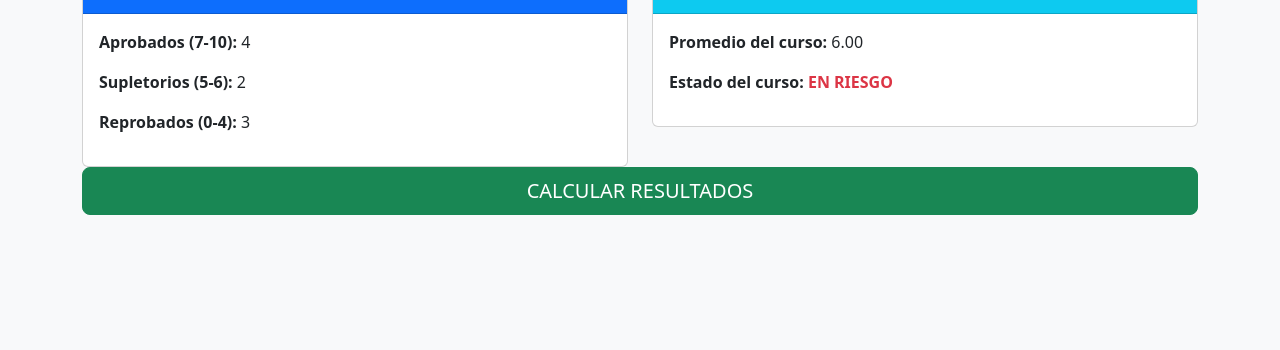
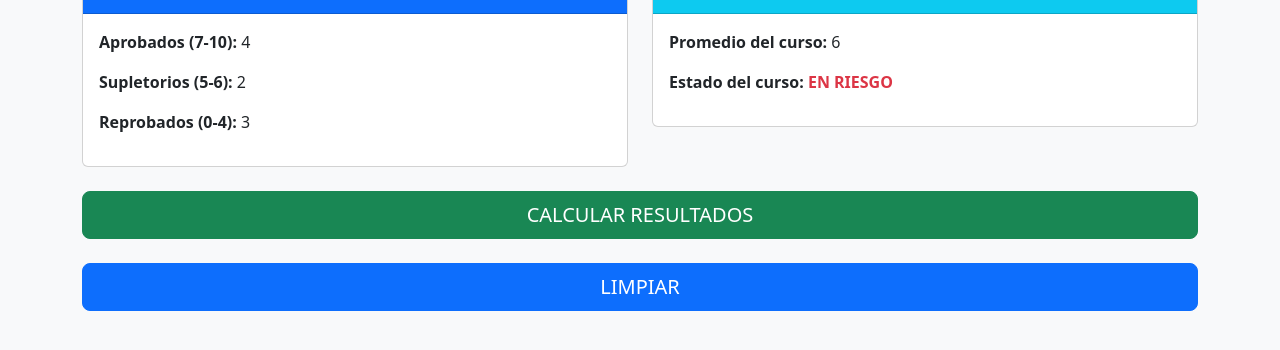
Before and after one commit to Mario-Anrrango/SISTEMA_EVALUACION_ESTUDIANTES_27815, a website built with Vite: page index.html in a window 1280 px wide. Both pictures are taken after a click on the button "CALCULAR RESULTADOS". Shown: the part 286-636 px from the top of the page. Built offline with nearby package versions, Linux system fonts and the light colour scheme; files whose address does not match are found by name.

Commit message:
Implementacion de boton limpiar

```diff
--- a/index.html
+++ b/index.html
@@ -74,6 +74,8 @@
             </div>
         </div>
 
+        <br>
+
         <div class="d-grid gap-2">
             <button
                 type="button"
@@ -85,6 +87,19 @@
             </button>
         </div>
 
+        <br>
+
+        <div class="d-grid gap-2">
+            <button
+                type="button"
+                name=""
+                id="btn_limpiar"
+                class="btn btn-primary btn-lg"
+            >
+                LIMPIAR
+            </button>
+        </div>
+
 
     </div>
 
--- a/public/js/sistema_estudiantes.js
+++ b/public/js/sistema_estudiantes.js
@@ -2,11 +2,7 @@ var nombres_estudiantes = ["Maria", "Juan", "Marco", "Rosa", "Felipe", "Daniela"
 var notas_estudiantes = [8, 4, 10, 6, 3, 9, 5, 7, 2];
 
 var btn_calcular = document.getElementById('btn_calcular');
-
-var aprobados = 0;
-var supletorios = 0;
-var reprobados = 0;
-var suma_total = 0;
+var btn_limpiar = document.getElementById('btn_limpiar');
 
 notas_estudiantes.forEach(function(nota, posicion) {
     let id_celda = "nota_" + nombres_estudiantes[posicion].toLowerCase();
@@ -15,6 +11,12 @@ notas_estudiantes.forEach(function(nota, posicion) {
 });
 
 btn_calcular.addEventListener('click', function() {
+
+    var aprobados = 0;
+    var supletorios = 0;
+    var reprobados = 0;
+    var suma_total = 0;
+    var promedio = 0;
 
     notas_estudiantes.forEach(function(nota){
     suma_total = suma_total + nota;
@@ -27,7 +29,7 @@ btn_calcular.addEventListener('click', function() {
     }
     })
 
-    var promedio = suma_total / notas_estudiantes.length;
+    promedio = suma_total / notas_estudiantes.length;
 
     var estado = "";
     if (promedio >= 7) {
@@ -41,8 +43,15 @@ btn_calcular.addEventListener('click', function() {
     document.getElementById('total_aprobados').textContent = aprobados;
     document.getElementById('total_supletorios').textContent = supletorios;
     document.getElementById('total_reprobados').textContent = reprobados;
-    document.getElementById('promedio_curso').textContent = promedio.toFixed(2);
+    document.getElementById('promedio_curso').textContent = promedio;
     document.getElementById('estado_curso').textContent = estado;
 
+});
 
-});
+btn_limpiar.addEventListener('click', function(){
+    document.getElementById('total_aprobados').textContent = '';
+    document.getElementById('total_supletorios').textContent = '';
+    document.getElementById('total_reprobados').textContent = '';
+    document.getElementById('promedio_curso').textContent = '';
+    document.getElementById('estado_curso').textContent = '';
+})
```
